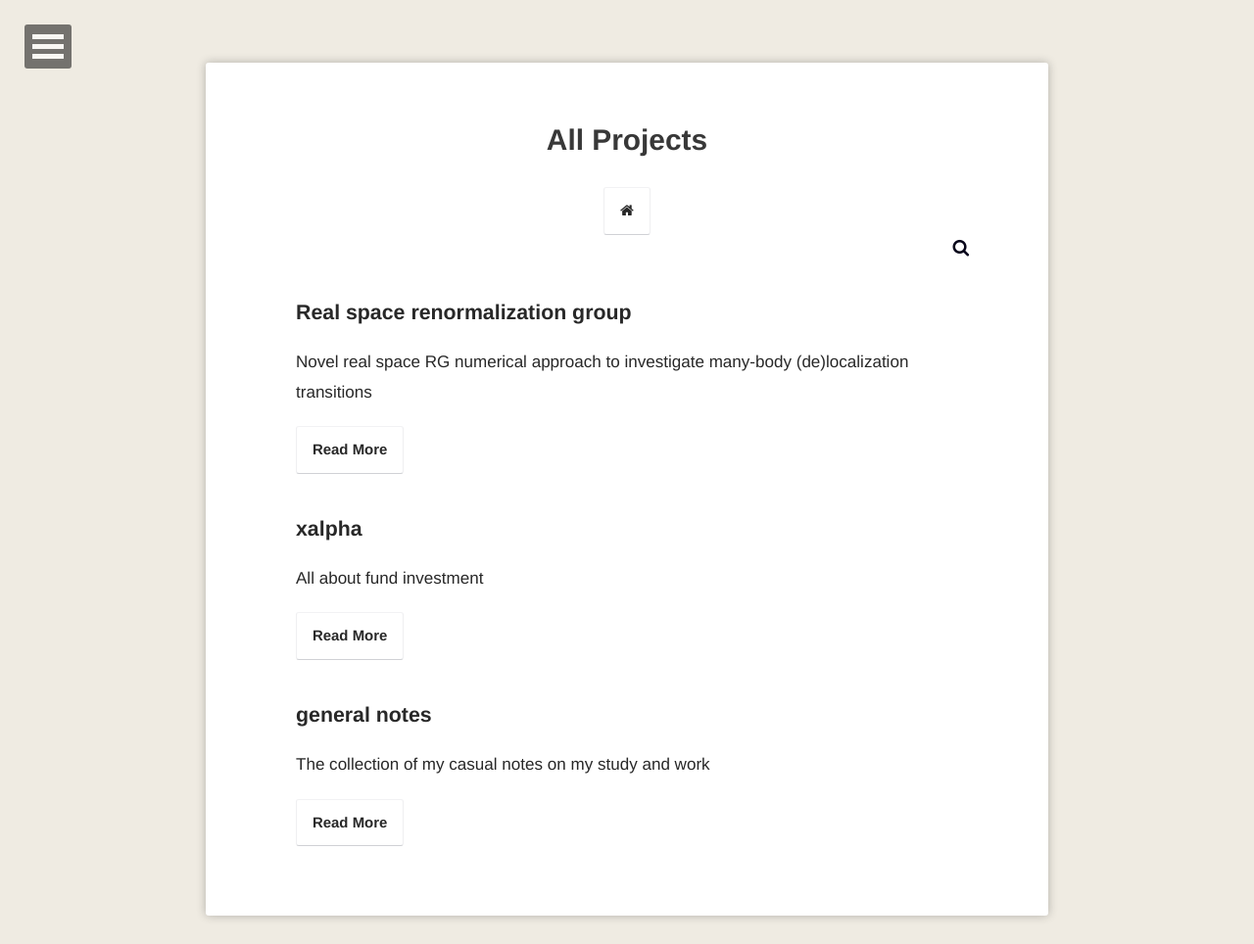
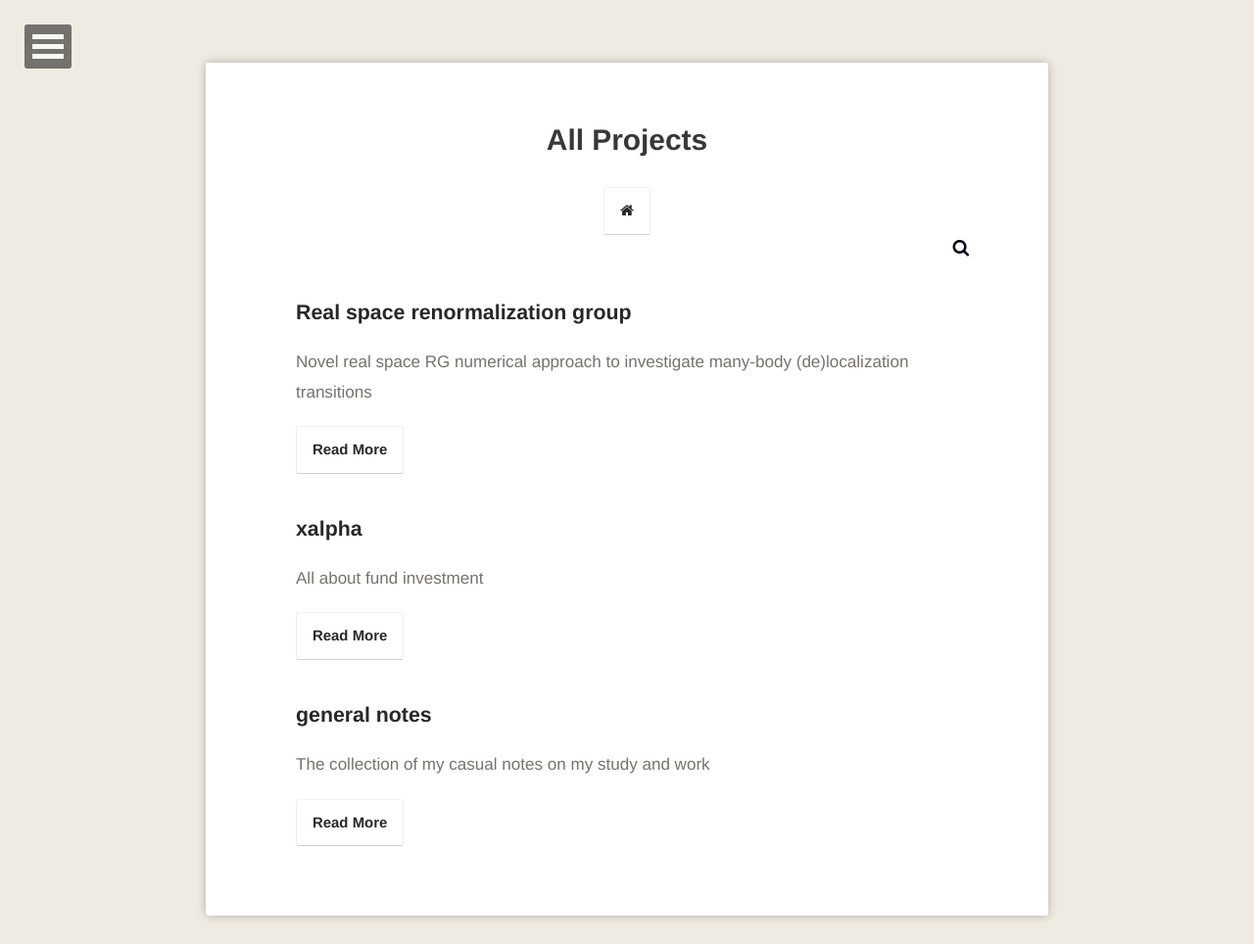
Before and after one commit to refraction-ray/refraction-ray.github.io, a Jekyll site: the page built from projects/index.md, in a window 1280 px wide. Shown: the whole page at 98% size. Built offline with Jekyll 4.4.1, drawn with Linux system fonts in a browser that asks for light colours.

Commit message:
font color minor change

```diff
--- a/_sass/elements.scss
+++ b/_sass/elements.scss
@@ -196,7 +196,8 @@ table {
 .title .btn {
     margin: 10px;
     @include font-rem(16);
-    font-weight:300;
+    font-weight:350;
+    color: $color_subtitle;
 }
 .post-list {
     .btn {
--- a/_sass/typography.scss
+++ b/_sass/typography.scss
@@ -61,6 +61,7 @@ h3.title a {
 		}
 		p {
 			font-weight: 350;
+			color: $color_subtitle;
 			@include font-rem(16);
 		}
 	}
--- a/_sass/variables.scss
+++ b/_sass/variables.scss
@@ -3,6 +3,7 @@ $bodycolor           : #D24D57;
 $black           	 : #000;
 $white               : #fff;
 $color_gray          : #efeded;
+$color_subtitle      : #757271;
 $red                 : #FF4136;
 $maroon              : #85144b;
 $color_tuatara       : #383838;
```
